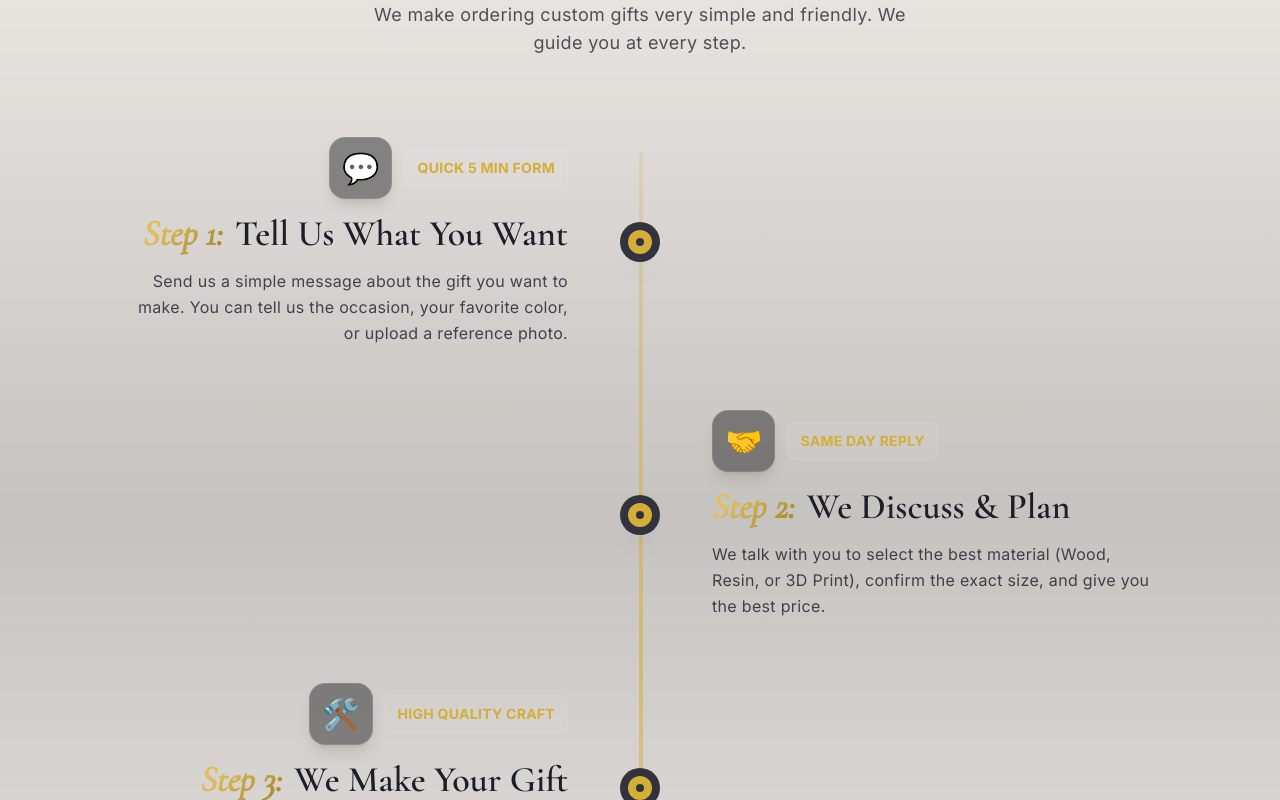
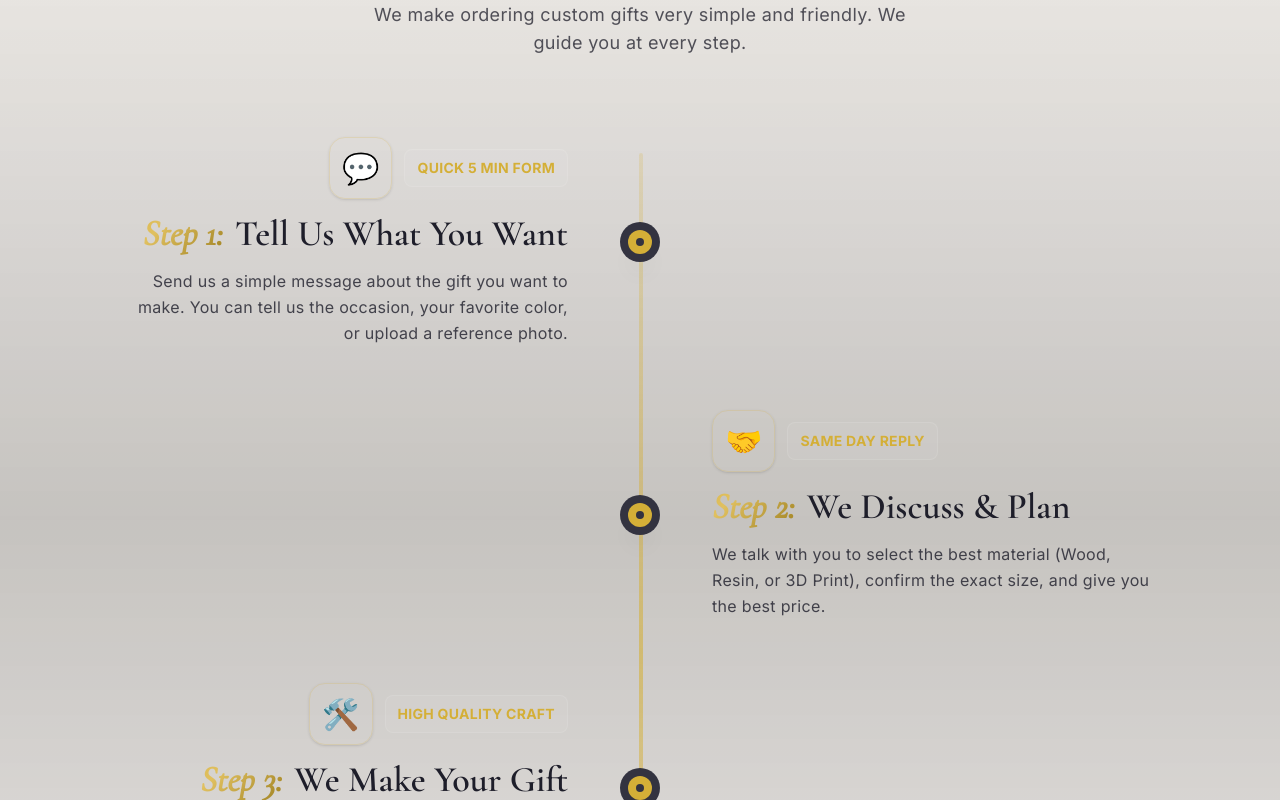
Before and after one commit to AlexKingstonvlr/giftshop, a React (Vite) app: page / in a window 1280 px wide. Shown: the part 5780-6580 px from the top of the page. Built offline with nearby package versions, Linux system fonts and the light colour scheme; the HTML template or start-up script is replaced by a standard one.

Commit message:
fix: transparent icon backgrounds in How to Order timeline

```diff
--- a/src/components/Process.tsx
+++ b/src/components/Process.tsx
@@ -73,7 +73,7 @@ export default function Process() {
                   {/* Left side - content on even steps */}
                   <div className={`${isEven ? 'md:text-right md:pr-14' : 'md:order-2 md:text-left md:pl-14'} pl-16 sm:pl-18`}>
                     <div className={`flex items-center gap-3 mb-3 ${isEven ? 'md:justify-end' : ''}`}>
-                      <span className="text-3xl p-3 bg-black/40 border border-white/10 rounded-2xl group-hover:border-[var(--gold)] transition-colors shadow-lg">{step.icon}</span>
+                      <span className="text-3xl p-3 bg-transparent border border-[var(--gold)]/20 rounded-2xl group-hover:border-[var(--gold)] transition-colors shadow-sm">{step.icon}</span>
                       <span className="text-sm tracking-[0.25em] uppercase text-[var(--gold)] font-sans-lux font-bold bg-white/5 px-3 py-2 rounded-lg border border-white/10">
                         {step.time}
                       </span>
```
